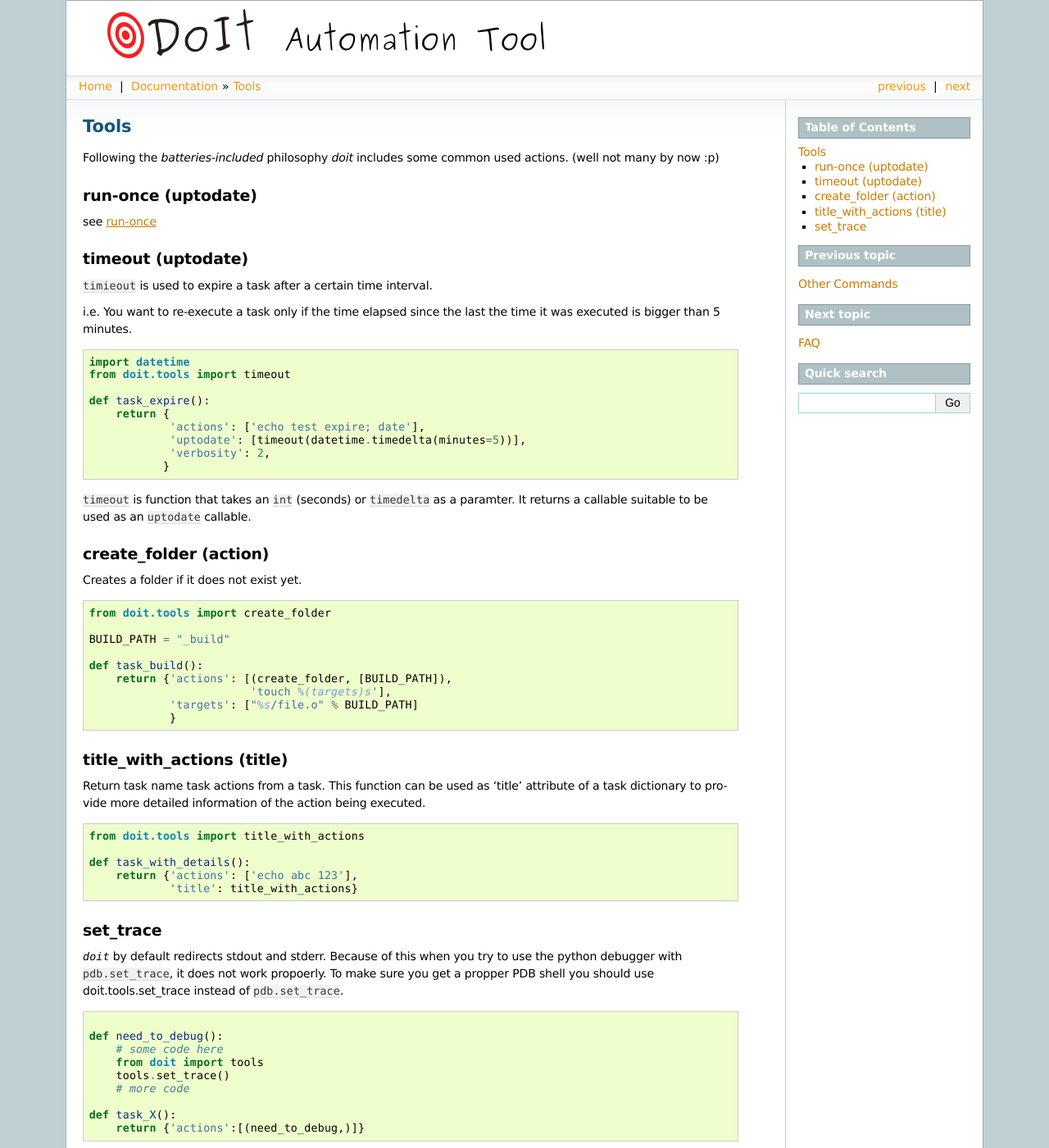
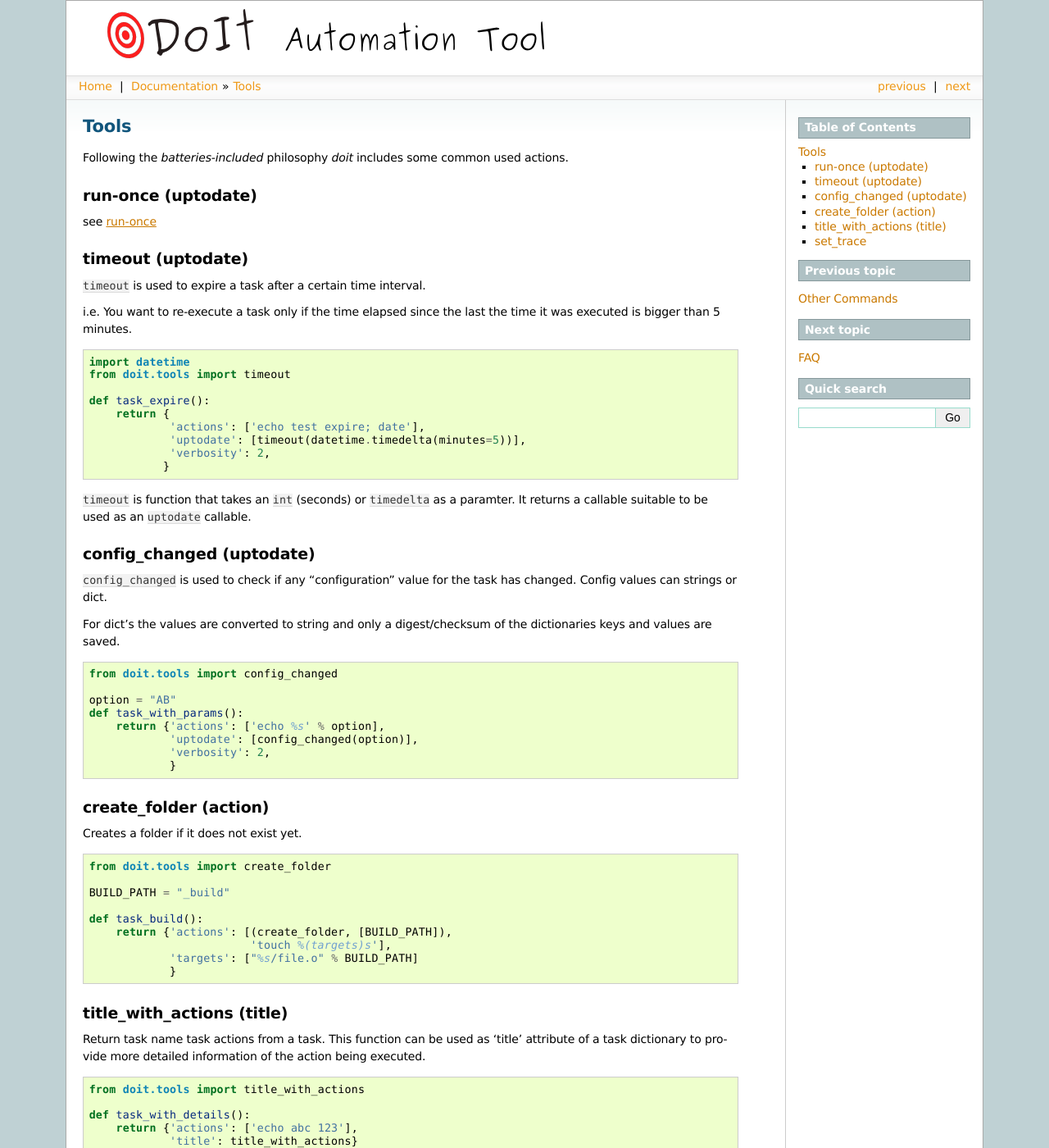
Before and after one commit to pydoit/doit, a Sphinx documentation site: the page built from doc/tools.rst, in a window 1280 px wide and 1400 px high. Shown: the whole window at 82% size. Built offline with Sphinx 7.4.7, drawn with Linux system fonts in a browser that asks for light colours; comment, search, counter and statistics services are not loaded.

Commit message:
update docs for 0.13
--HG--
extra : convert_revision : schettino72-20110717102544-69ztbiayn7j6myzt

```diff
--- a/doc/index.rst
+++ b/doc/index.rst
@@ -70,7 +70,7 @@
 Status
 ======
 
-`doit` is under active development. Version 0.12 released on 2011-05.
+`doit` is under active development. Version 0.13 released on 2011-07.
 
 `doit` core features are quite stable. So if there is not recent development, it does NOT mean `doit` is not being mantained... Development is done based on real world use cases. If I don't need a feature and nobody never asked for it, it is not implemented ;) It is well designed and have a very small code base so adding new features isn't hard.
 
--- a/doc/install.rst
+++ b/doc/install.rst
@@ -41,4 +41,4 @@
 
    * New releases are not tested on Windows.
 
-   * There is a bug on setup tools. Check this `bug <http://bugs.launchpad.net/doit/+bug/218276>`_ for instructions.
+   * There is a bug on setuptools. Check this `bug <http://bugs.launchpad.net/doit/+bug/218276>`_ for instructions.
--- a/doc/tools.rst
+++ b/doc/tools.rst
@@ -2,7 +2,7 @@
 Tools
 ======
 
-Following the *batteries-included* philosophy *doit* includes some common used actions. (well not many by now :p)
+Following the *batteries-included* philosophy *doit* includes some common used actions.
 
 
 run-once (uptodate)
@@ -16,7 +16,7 @@
 timeout (uptodate)
 ---------------------
 
-``timieout`` is used to expire a task after a certain time interval.
+``timeout`` is used to expire a task after a certain time interval.
 
 i.e. You want to re-execute a task only if the time elapsed since the last the time it was executed is bigger than 5 minutes.
 
@@ -24,6 +24,16 @@
 
 
 ``timeout`` is function that takes an ``int`` (seconds) or ``timedelta`` as a paramter. It returns a callable suitable to be used as an ``uptodate`` callable.
+
+
+config_changed (uptodate)
+---------------------------
+
+``config_changed`` is used to check if any "configuration" value for the task has changed. Config values can strings or dict.
+
+For dict's the values are converted to string and only a digest/checksum of the dictionaries keys and values are saved.
+
+.. literalinclude:: tutorial/config_params.py
 
 
 create_folder (action)
--- /dev/null
+++ b/doc/tutorial/config_params.py
@@ -0,0 +1,8 @@
+from doit.tools import config_changed
+
+option = "AB"
+def task_with_params():
+    return {'actions': ['echo %s' % option],
+            'uptodate': [config_changed(option)],
+            'verbosity': 2,
+            }
--- /dev/null
+++ b/doc/tutorial/get_var.py
@@ -0,0 +1,8 @@
+from doit import get_var
+
+config = {"abc": get_var('abc', 'NO')}
+
+def task_echo():
+    return {'actions': ['echo hi %s' % config],
+            'verbosity': 2,
+            }
```
Also changed, not shown: doc/dependencies.rst (+36 -27 lines), doc/tasks.rst (+24 -1 lines), 1 other file.
